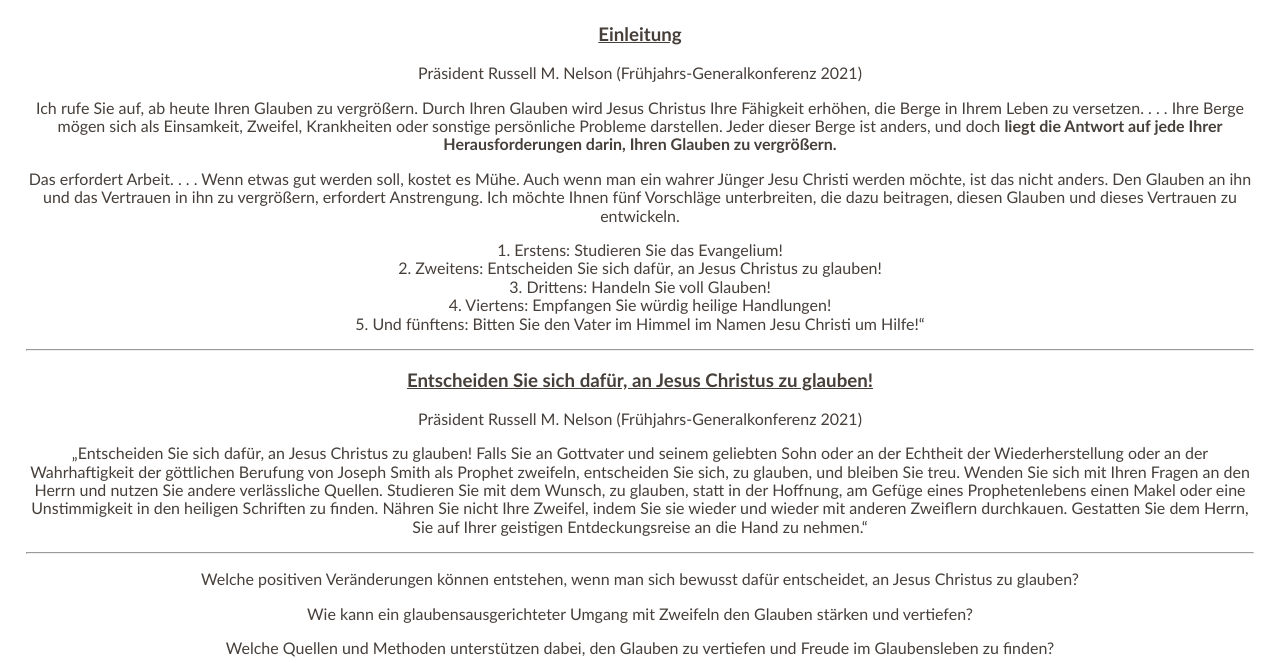
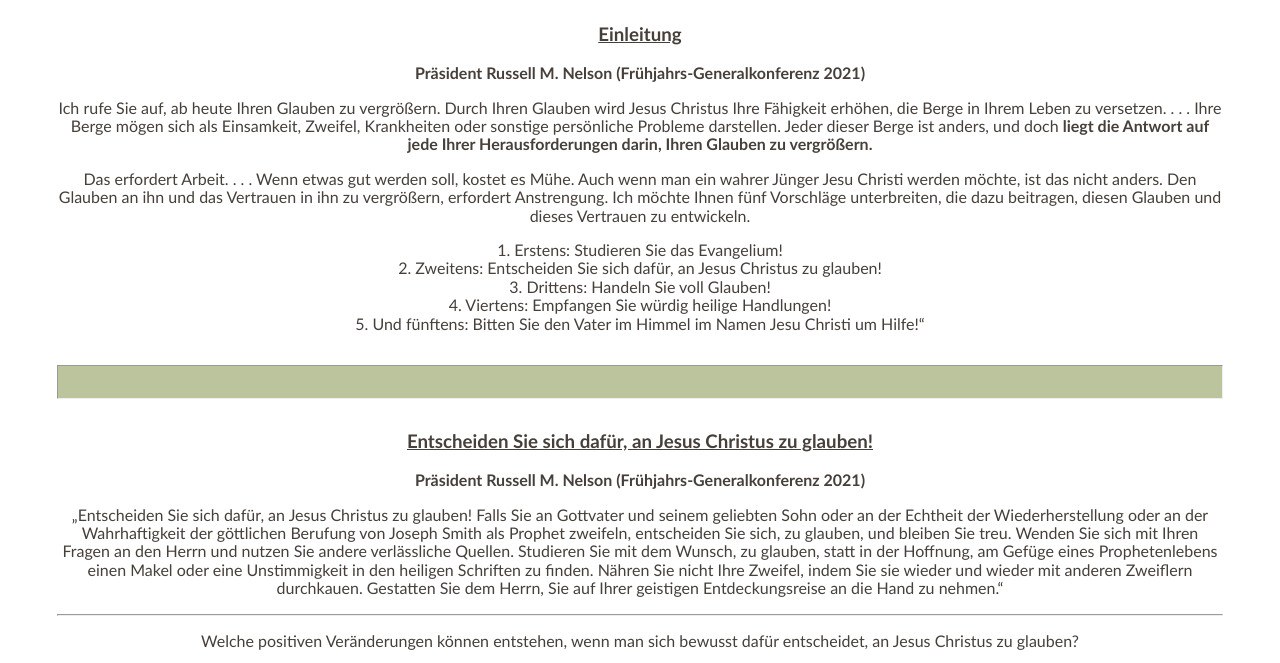
Before and after one commit to chad-2024/chad-2024.github.io, a plain HTML site: page glaube.html in a window 1280 px wide. Shown: the part 136-799 px from the top of the page. Drawn offline with Linux system fonts and the light colour scheme.

Commit message:
Added Glaube Page

```diff
--- a/styles/styles.css
+++ b/styles/styles.css
@@ -287,3 +287,21 @@ h3.travelHeading {
     height: auto;
     margin: 1rem auto;
 }
+
+.mainBreak {
+    height: 2rem;
+    background-color: var(--font-darker);
+    margin: 2rem auto;
+}
+
+.questionBreak {
+    background-color: var(--font-darker);
+}
+
+.quoteSource {
+    font-weight: bold;
+}
+
+#scripturesPage {
+    width: 95%;
+}
```
